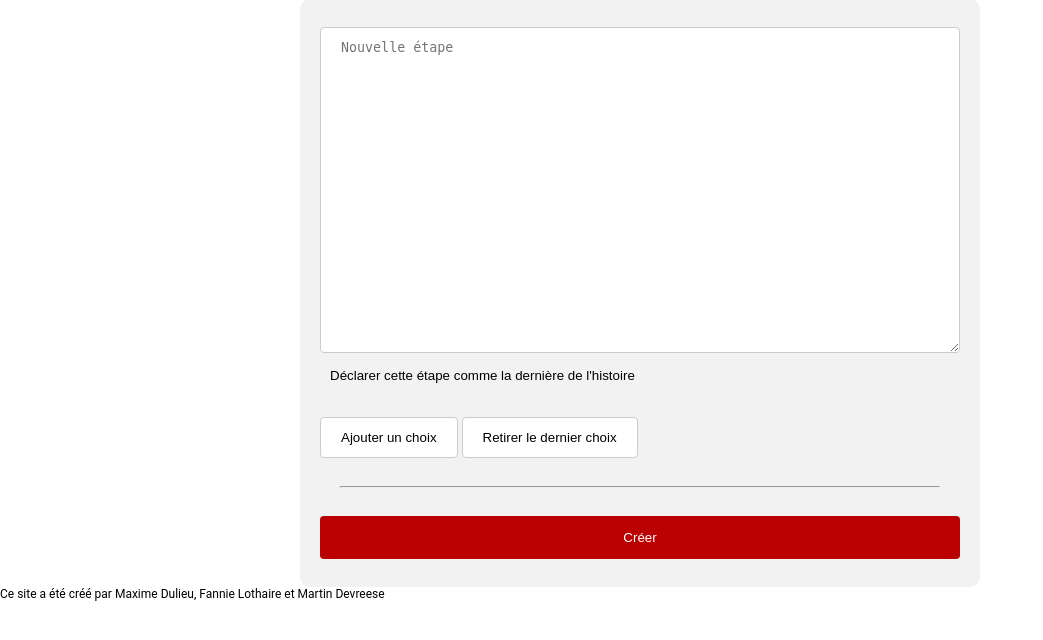
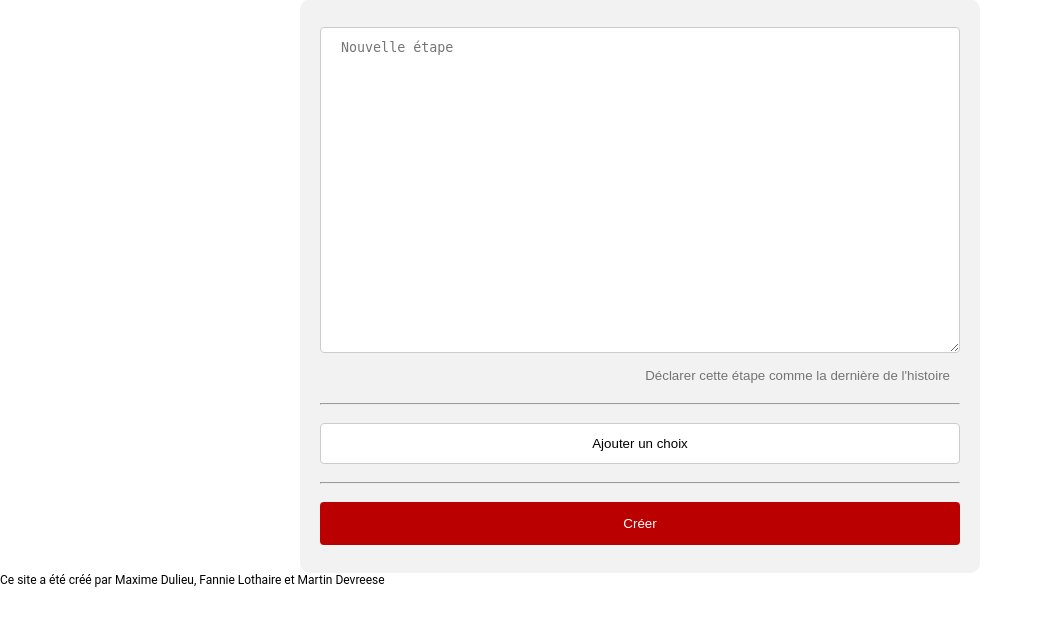
Before and after one commit to Staphir/-MIASHS-ProjetS4, a PHP site: page /story_handling/create_step.php in a window 1280 px wide. Shown: the part 101-741 px from the top of the page, without its empty margins (0-1043 px from the left). Run offline with PHP 8.4, Linux system fonts and the light colour scheme; data that the repository does not hold is empty.

Commit message:
create_step visuel

```diff
--- a/Projet CSWD/main_header.php
+++ b/Projet CSWD/main_header.php
@@ -55,7 +55,7 @@ $search_value = "value=".$search;
 
                         <?php
                         if(!isset($_SESSION['login_user'])){
-                            echo "<li class='menuitem'><a href='user_handling/login.php'>Se connecter</a></li>";
+                            echo "<li class='menuitem'><a href=user_handling/login.php>Se connecter</a></li>";
                         } else { ?>
                     <li>
                         <div class="dropdown">
--- a/Projet CSWD/story_handling/create_step.php
+++ b/Projet CSWD/story_handling/create_step.php
@@ -10,13 +10,10 @@ include("../secondary_header.php");
         <input type="hidden" name="id_story" value="<?php echo $_POST["id_story"] ?>">
         <textarea name="step" type="comment" id="step_area" cols="100" rows="20" placeholder="Nouvelle étape" required></textarea>
         <input type="submit" name="end" value="Déclarer cette étape comme la dernière de l'histoire">
-        <ul id="choix">
-        </ul>
-        <div class="btn_champs">
-            <div class="inner"><button type="button" id="btn_ajout_champs" onclick="ajout_champ()">Ajouter un choix</button></div>
-            <div class="inner"><button type="button" id="btn_supp_champs" onclick="supp_champ()">Retirer le dernier choix</button></div>
+        <hr class="choice"><div id="choix" style="background-color:transparent;">
         </div>
-        <hr style="margin:20px"><input type="submit" name="valid_step" value="Créer">
+        <button type="button" id="btn_ajout_champs" onclick="ajout_champ()">Ajouter un choix</button>
+        <hr class="choice"><input type="submit" name="valid_step" value="Créer">
     </form>
 </div>
 
--- a/Projet CSWD/story_handling/script.js
+++ b/Projet CSWD/story_handling/script.js
@@ -1,15 +1,17 @@
 function ajout_champ() {
     //création nouveau champs
-    var newLi = document.createElement("li");
+    var newLi = document.createElement("div");
     var newInput = document.createElement("input");
     newInput.type = "text";
     var nbChoix = document.getElementById("choix").childNodes.length;
-    newLi.id = "li"+nbChoix;
+    newLi.id = "div"+nbChoix;
+    newLi.classList = "choix";
     newInput.id = "choix"+nbChoix;
     newInput.name = "choix"+nbChoix;
     newInput.size = "115";
     newInput.placeholder = "Nouveau choix";
     newInput.required = true;
+    newInput.classList = "inner";
     newLi.appendChild(newInput);
 
     //insertion dans le html
@@ -18,7 +20,8 @@ function ajout_champ() {
     var newButton = document.createElement("button");
     newButton.type = "button";
     newButton.id = "supp"+nbChoix;
-    newButton.textContent = "X";
+    newButton.textContent = "Supprimer";
+    newButton.classList = "inner";
     newButton.setAttribute("onclick", "supp_champ("+nbChoix+")");
     newLi.appendChild(newButton);
 
@@ -27,7 +30,7 @@ function ajout_champ() {
 }
 
 function supp_champ(nbChoix) {
-    var li = document.getElementById("li"+nbChoix);
+    var li = document.getElementById("div"+nbChoix);
     li.outerHTML = "";
 
     document.getElementById("nb_choix").value--;
--- a/Projet CSWD/user_handling/connect.css
+++ b/Projet CSWD/user_handling/connect.css
@@ -64,7 +64,9 @@ header h1 {
     padding: 5px;
 }
 
-input[type=text], button[type=button], input[type=password], input[type=email], textarea[type=comment] {
+input[type=text]:not(.inner), button[type=button]:not(.inner),
+input[type=password], input[type=email],
+textarea[type=comment] {
     width: 100%;
     padding: 12px 20px;
     margin: 8px 0;
@@ -92,24 +94,41 @@ input[type=submit] {
 
 input[name=end] {
     border:1px;
-    color: black;
+    position: relative;
+    color: rgb(116, 116, 116);
     text-decoration: var(--header-color);
     background-color: transparent;
     padding:0px 10px 2px 10px;
-    text-align: left;
-    width:auto;
+    right:0;
     margin-top:0px;
+    text-align: right;
 }
 
-.btn_champs {
-    width:100%;
-    text-align: left;
+hr.choice {
+    margin:10px 0px 10px 0px ;
+    color: rgb(232, 232, 232);
+}
+
+div.choix {
+    list-style-type: none;
+    margin: 0;
+    padding: 0;
+    overflow: hidden;
     background-color: transparent;
 }
 
 .inner {
-    background-color: inherit;
-    display: inline-block;
+    width: auto;
+    padding: 12px 10px;
+    margin: 10px 2px 10px 1px;
+    border: 1px solid #ccc;
+    border-radius: 4px;
+}
+
+button.inner {
+    background-color: rgba(106, 106, 106, 0.994);
+    border: 1px solid white;
+    color: white;
 }
 
 input[type=submit]:hover {
@@ -205,7 +224,3 @@ form h1, div.confirm form h1 {
 .dropdown-content a:hover {background-color: var(--nav-but-hover)}
 
 .dropdown:hover .dropdown-content {display: block;}
-
-#choix{
-    list-style-type: none;
-}
```
